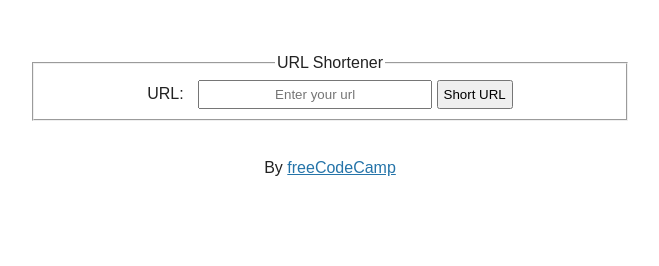
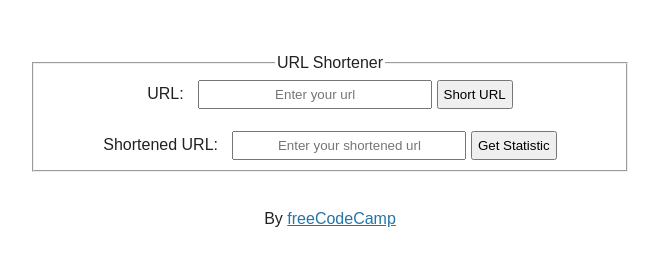
Before and after one commit to DvirYadai/Url-Shortener-Project, a website: page views/index.html in a window 1280 px wide. Shown: the part 52-318 px from the top of the page, without its empty margins (310-969 px from the left). Drawn offline with nearby package versions, Linux system fonts and the light colour scheme; files that its build step writes are made by us from their sources.

Commit message:
adding text input and submit button
in the html to the statistic route

```diff
--- a/views/index.html
+++ b/views/index.html
@@ -22,7 +22,17 @@
               name="url"
               placeholder="Enter your url"
             />
-            <input id="submit-button" type="submit" value="Short URL" />
+            <input id="url-submit-button" type="submit" value="Short URL" />
+            <br>
+            <br>
+            <label for="shortened_url_input">Shortened URL:</label>
+            <input
+              id="shortened_url_input"
+              type="text"
+              name="url"
+              placeholder="Enter your shortened url"
+            />
+            <input id="shortened-submit-button" type="submit" value="Get Statistic" />
           </fieldset>
         </form>
       </section>
```
